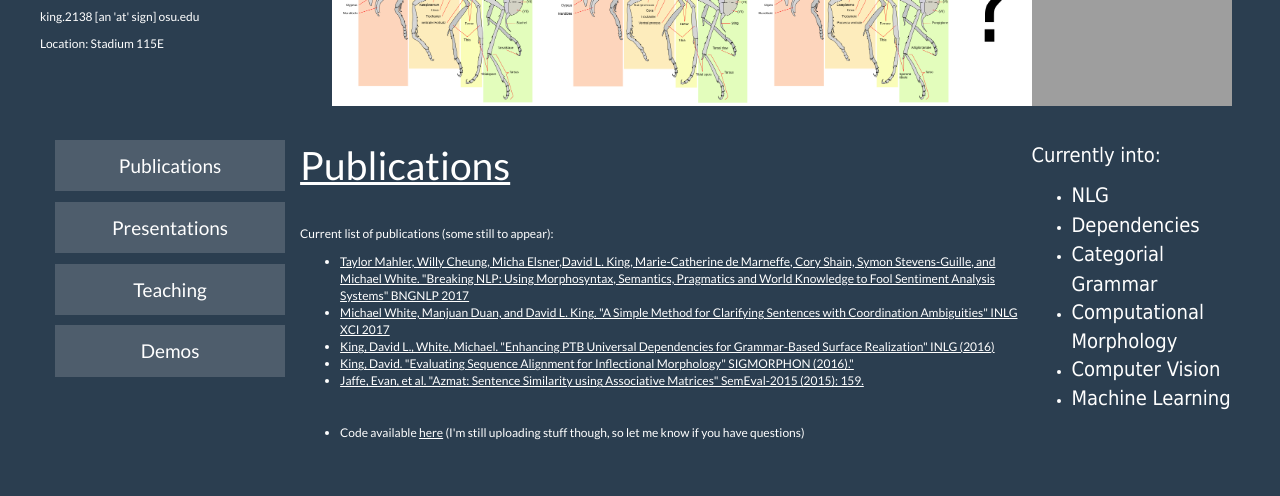
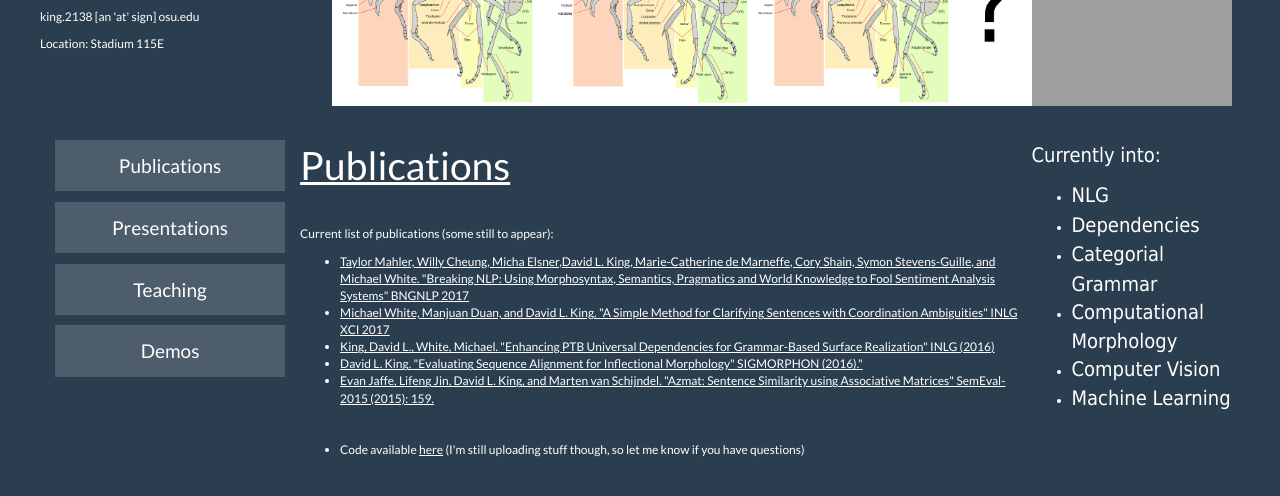
Before and after one commit to DavidLKing/DavidLKing.github.io, a plain HTML site: page index.html in a window 1280 px wide. Shown: the part 222-718 px from the top of the page. Drawn offline with nearby package versions, Linux system fonts and the light colour scheme; grey boxes are pictures that could not be loaded.

Commit message:
fixing names

```diff
--- a/index.html
+++ b/index.html
@@ -85,12 +85,12 @@
 								</li>
                 <li>
                     <div>
-                        <a href="https://www.semanticscholar.org/paper/Evaluating-Sequence-Alignment-for-Learning-King/776e534b32f25622b7b0d1d9b24bb0c75fee6042/pdf"><font color="#ffffff">King, David. &quot;Evaluating Sequence Alignment for Inflectional Morphology&quot; SIGMORPHON (2016).&quot;</font></a></div>
+                        <a href="https://www.semanticscholar.org/paper/Evaluating-Sequence-Alignment-for-Learning-King/776e534b32f25622b7b0d1d9b24bb0c75fee6042/pdf"><font color="#ffffff">David L. King. &quot;Evaluating Sequence Alignment for Inflectional Morphology&quot; SIGMORPHON (2016).&quot;</font></a></div>
                 </li>
                 <li>
                     <div>
                         <div>
-                            <a href="http://www.aclweb.org/anthology/S15-2#page=201"><font color="#ffffff">Jaffe, Evan, et al. &quot;Azmat: Sentence Similarity using Associative Matrices&quot; SemEval-2015 (2015): 159.</font></a></div>
+                            <a href="http://www.aclweb.org/anthology/S15-2#page=201"><font color="#ffffff">Evan Jaffe, Lifeng Jin, David L. King, and Marten van Schijndel. &quot;Azmat: Sentence Similarity using Associative Matrices&quot; SemEval-2015 (2015): 159.</font></a></div>
                         <div>
                             &nbsp;</div>
                     </div>
```
